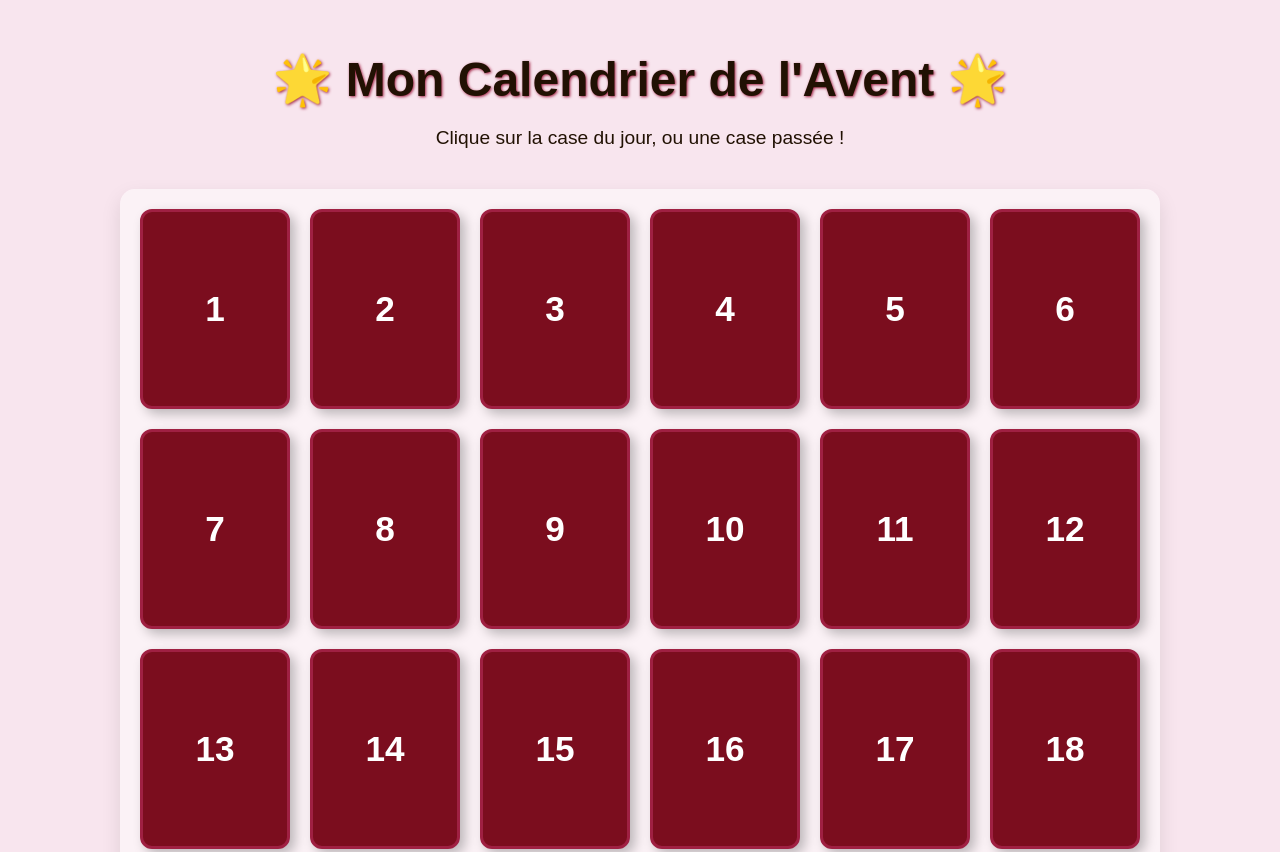
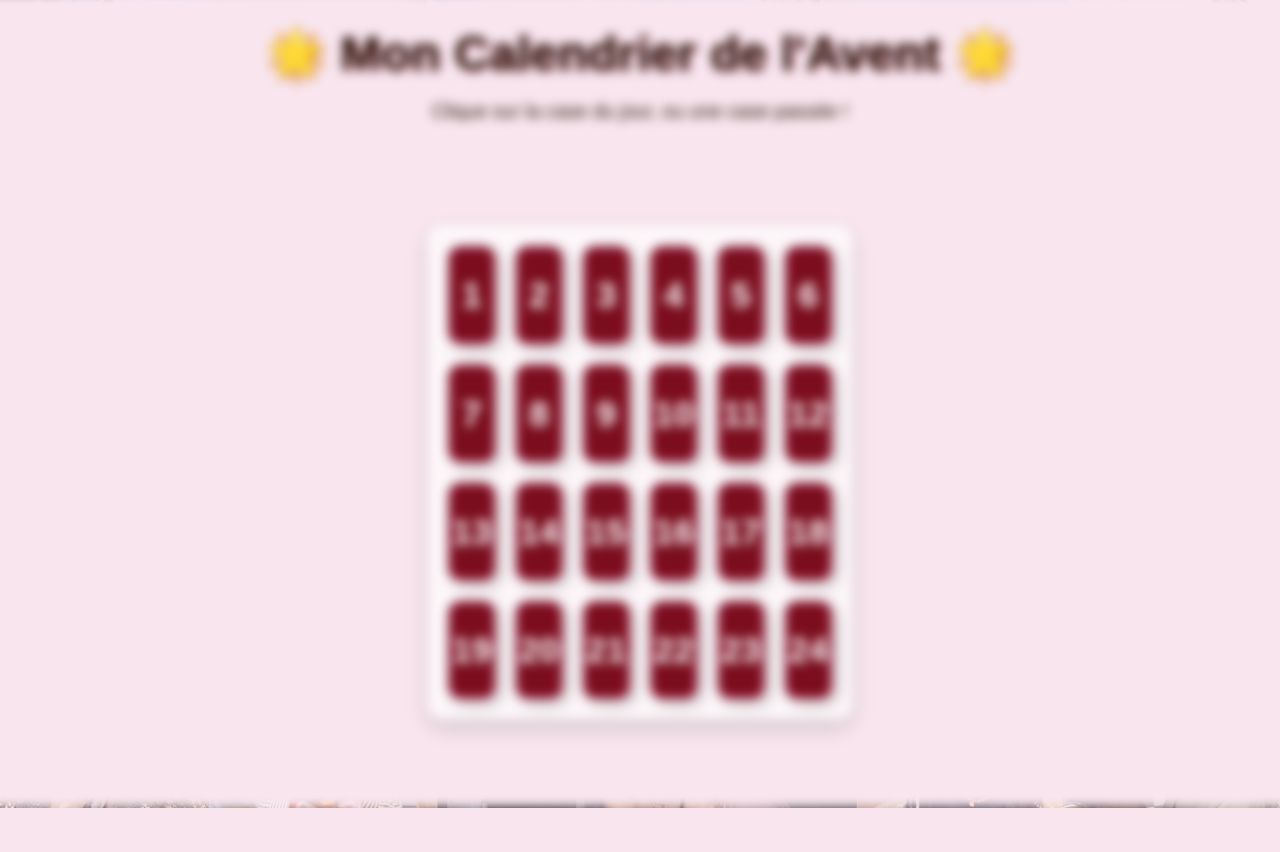
Before and after one commit to edhondt/calendar, a plain HTML site: page index.html in a window 1280 px wide. Shown: the top 852 px of the page. After the commit the page ends 808 px from the top, so only its background shows below. Drawn offline with Linux system fonts and the light colour scheme.

Commit message:
Add background image and style adjustments
Added a background image with blur effect to the body and adjusted padding and height settings. Enhanced the calendar grid's background opacity and shadow for better contrast.

```diff
--- a/style.css
+++ b/style.css
@@ -16,11 +16,40 @@
 
 body {
     font-family: 'Arial', sans-serif;
-    background-color: var(--color-background); /* Utilisation de la couleur la plus claire */
-    color: var(--color-text-dark); /* Texte très foncé pour un bon contraste */
+    /* BACKGROUND IMAGE DEBUT */
+    background-color: var(--color-background); /* Couleur de secours si l'image ne charge pas */
+    background-image: url('assets/background-collage.jpg'); /* Chemin vers votre image de collage */
+    background-size: cover; /* L'image couvrira tout l'arrière-plan sans étirement excessif */
+    background-attachment: fixed; /* L'image restera fixe lorsque le contenu défile */
+    background-position: center center; /* Centre l'image */
+    filter: blur(5px); /* Applique un flou à l'image de fond */
+    -webkit-filter: blur(5px); /* Pour la compatibilité avec certains navigateurs */
+    transform: scale(1.02); /* Évite les bords flous qui peuvent apparaître avec le filtre */
+    /* BACKGROUND IMAGE FIN */
+
+    color: var(--color-text-dark);
     text-align: center;
-    padding: 20px;
+    padding: 0; /* On retire le padding du body pour que l'image couvre tout */
     margin: 0;
+    min-height: 100vh; /* S'assure que le body prend au moins toute la hauteur de la fenêtre */
+
+    /* On déplace le contenu du body dans un conteneur pour appliquer le fond à l'image et non au contenu */
+    display: flex;
+    flex-direction: column;
+    justify-content: flex-start; /* Alignement en haut pour le contenu */
+    align-items: center;
+    position: relative; /* Nécessaire pour le pseudo-élément */
+}
+
+body::before {
+    content: "";
+    position: fixed; /* Permet de le positionner au-dessus du body flou */
+    top: 0;
+    left: 0;
+    width: 100%;
+    height: 100%;
+    background-color: var(--color-background); /* La couleur unie du fond du calendrier */
+    z-index: -1; /* Place le pseudo-élément derrière le contenu mais devant l'image floue */
 }
 
 header {
@@ -43,13 +72,15 @@ p {
 .calendar-grid {
     display: grid;
     grid-template-columns: repeat(6, 1fr);
-    gap: 20px; /* Un peu plus d'espace entre les cases */
-    max-width: 1000px; /* Largeur maximale augmentée pour 6 colonnes */
+    gap: 20px;
+    max-width: 1000px;
     margin: 40px auto;
     padding: 20px;
-    background-color: rgba(255, 255, 255, 0.5); /* Légèrement transparent pour laisser transparaître le fond */
+    background-color: rgba(255, 255, 255, 0.7); /* Rendu plus opaque pour le contraste */
     border-radius: 15px;
-    box-shadow: 0 8px 20px rgba(0, 0, 0, 0.1);
+    box-shadow: 0 8px 20px rgba(0, 0, 0, 0.15); /* Ombre légère */
+    z-index: 1; /* Assure que le calendrier est au-dessus du fond flou */
+    position: relative; /* Nécessaire pour le z-index */
 }
 
 /* Style des Cases (Jours) */
```
